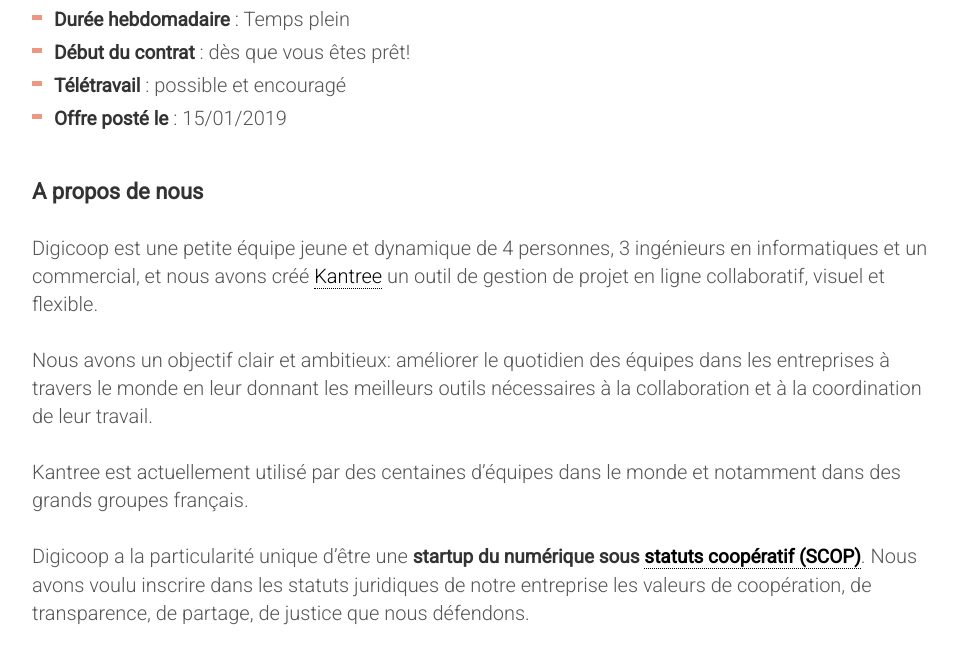
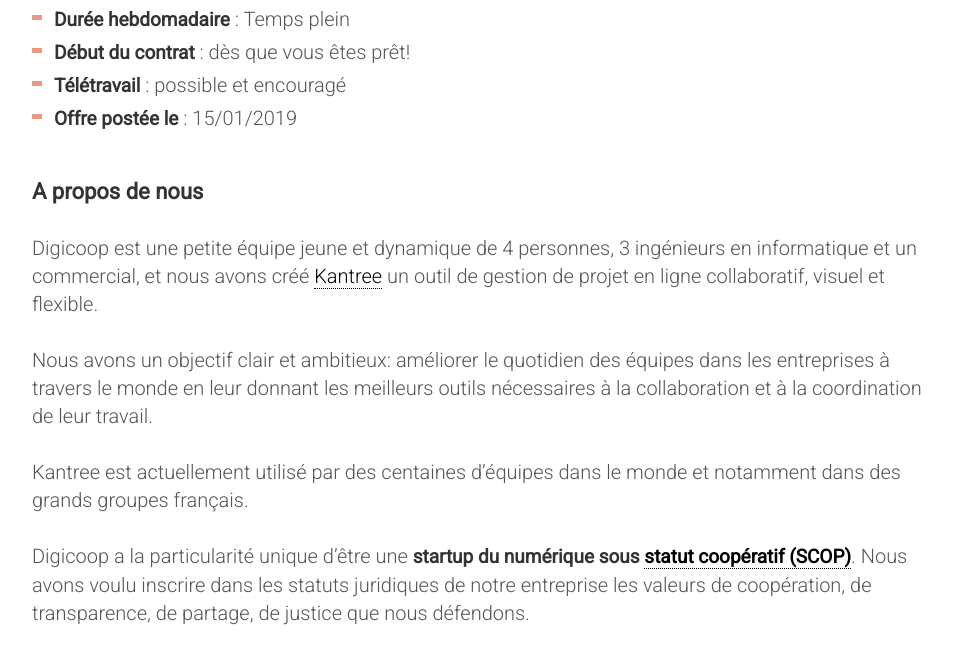
Before and after one commit to digicoop/digicoop.github.io, a Jekyll site: the page built from _jobs/community-content-manager.md, in a window 1280 px wide and 900 px high, scrolled down 331 px. Shown: the part 153-811 px from the top of the window, without its empty margins (158-1115 px from the left). Built offline with Jekyll 4.4.1, drawn with Linux system fonts in a browser that asks for light colours; nearby versions of some CDN libraries; some of the changed text lies outside the part shown.

Commit message:
corrections fr

```diff
--- a/_layouts/job.html
+++ b/_layouts/job.html
@@ -18,13 +18,13 @@
     <li><strong>Durée hebdomadaire</strong> : Temps plein
     <li><strong>Début du contrat</strong> : dès que vous êtes prêt!
     <li><strong>Télétravail</strong> : possible et encouragé
-    <li><strong>Offre posté le</strong> : {{page.posted}}
+    <li><strong>Offre postée le</strong> : {{page.posted}}
 </ul>
 
 <h2>A propos de nous</h2>
 
 <p>
-Digicoop est une petite équipe jeune et dynamique de 4 personnes, 3 ingénieurs en informatiques et un commercial, et nous avons créé <a href="https://kantree.io">Kantree</a> un outil de gestion de projet en ligne collaboratif, visuel et flexible.
+Digicoop est une petite équipe jeune et dynamique de 4 personnes, 3 ingénieurs en informatique et un commercial, et nous avons créé <a href="https://kantree.io">Kantree</a> un outil de gestion de projet en ligne collaboratif, visuel et flexible.
 </p>
 <p>
 Nous avons un objectif clair et ambitieux: améliorer le quotidien des équipes dans les entreprises à travers le monde en leur donnant les meilleurs outils nécessaires à la collaboration et à la coordination de leur travail.
@@ -33,7 +33,7 @@
 Kantree est actuellement utilisé par des centaines d’équipes dans le monde et notamment dans des grands groupes français.
 </p>
 <p>
-Digicoop a la particularité unique d’être une </a><strong>startup du numérique sous <a href="http://www.les-scop.coop/sites/fr/les-scop/qu-est-ce-qu-une-scop.html">statuts coopératif (SCOP)</a></strong>. Nous avons voulu inscrire dans les statuts juridiques de notre entreprise les valeurs de coopération, de transparence, de partage, de justice que nous défendons.
+Digicoop a la particularité unique d’être une </a><strong>startup du numérique sous <a href="http://www.les-scop.coop/sites/fr/les-scop/qu-est-ce-qu-une-scop.html">statut coopératif (SCOP)</a></strong>. Nous avons voulu inscrire dans les statuts juridiques de notre entreprise les valeurs de coopération, de transparence, de partage, de justice que nous défendons.
 </p>
 <p>
 Concrètement, comme dans toute les SCOP, cela veut dire que chaque salarié est amené à devenir associé, et que la pérennité de l’entreprise est un objectif fondamental.
```
Also changed, not shown: other parts of _layouts/job.html (+2 -2 lines).
